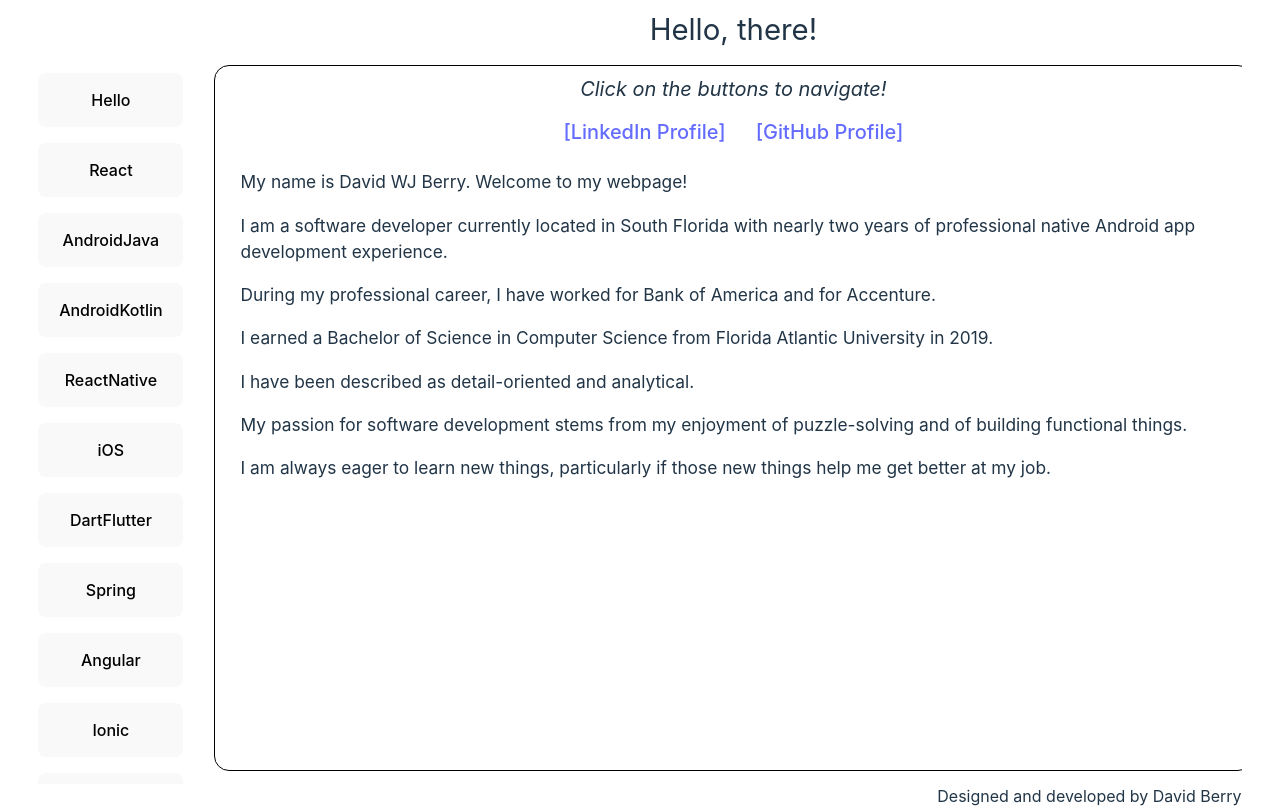
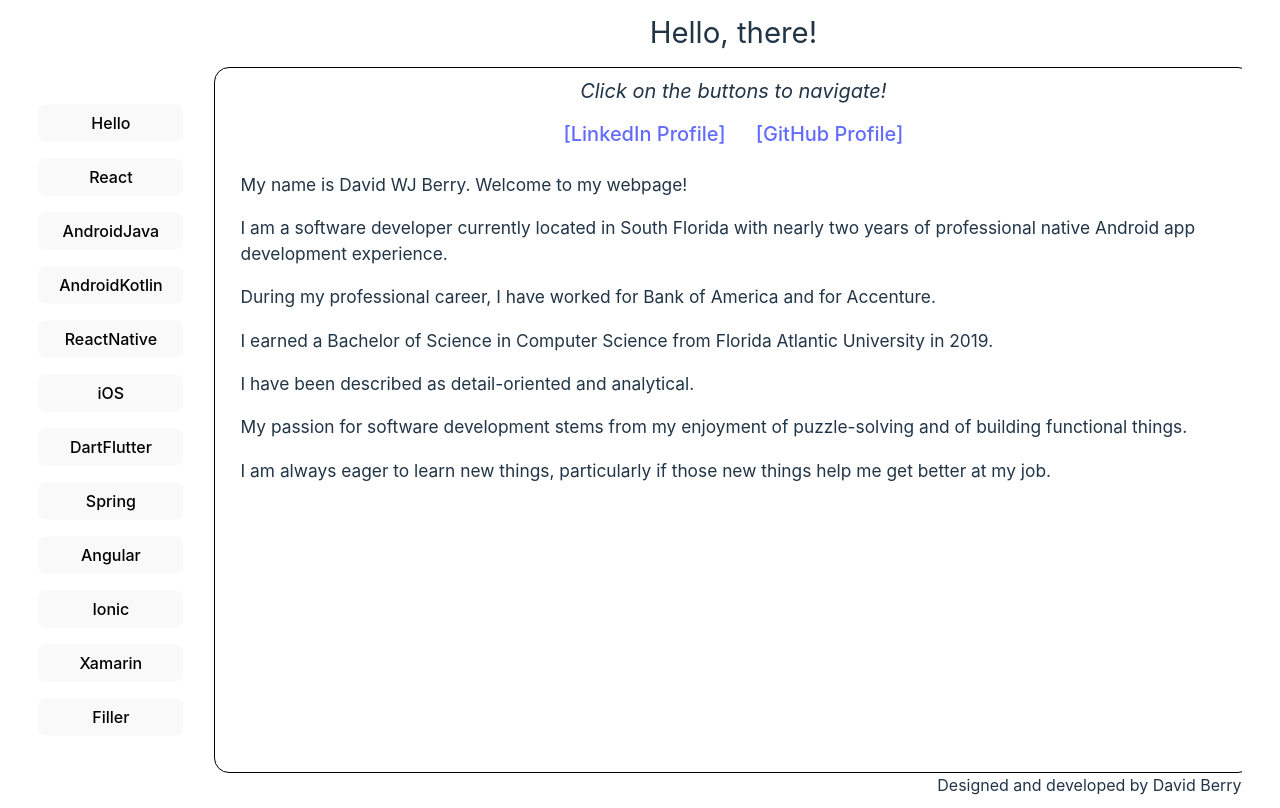
Before and after one commit to DBerry07/DBerry07.github.io, a React (Vite) app: page / in a window 1280 px wide. Built offline with nearby package versions, Linux system fonts and the light colour scheme.

Commit message:
Update ButtonMenu.css

```diff
--- a/src/css/ButtonMenu.css
+++ b/src/css/ButtonMenu.css
@@ -1,7 +1,7 @@
 
 .menu_button {
     width: 145px;
-    padding: 2vh;
+    padding: 1vh;
 }
 
 menu {
```
